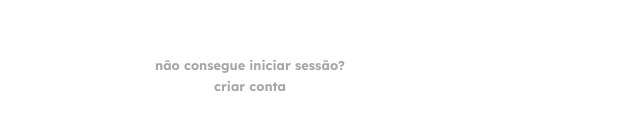
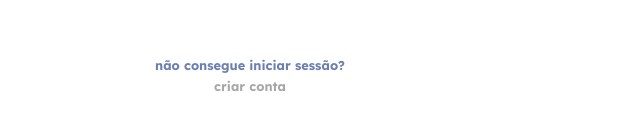
Before and after one commit to bielkh/tela-de-login-lol-teste, a plain HTML site: page index.html in a window 1280 px wide. In both pictures the pointer is over the link "não consegue iniciar sessão?". Shown: the part 631-760 px from the top of the page, 0-640 px from the left. Drawn offline with Linux system fonts and the light colour scheme.

Commit message:
Update style.css

```diff
--- a/CSS/style.css
+++ b/CSS/style.css
@@ -197,6 +197,10 @@ main {
     font-weight: 700;
 }
 
+.login_link:hover {
+    color: var(--deep-blue);
+}
+
 .video{
     width: 100%;
   height: 100vh;
```
